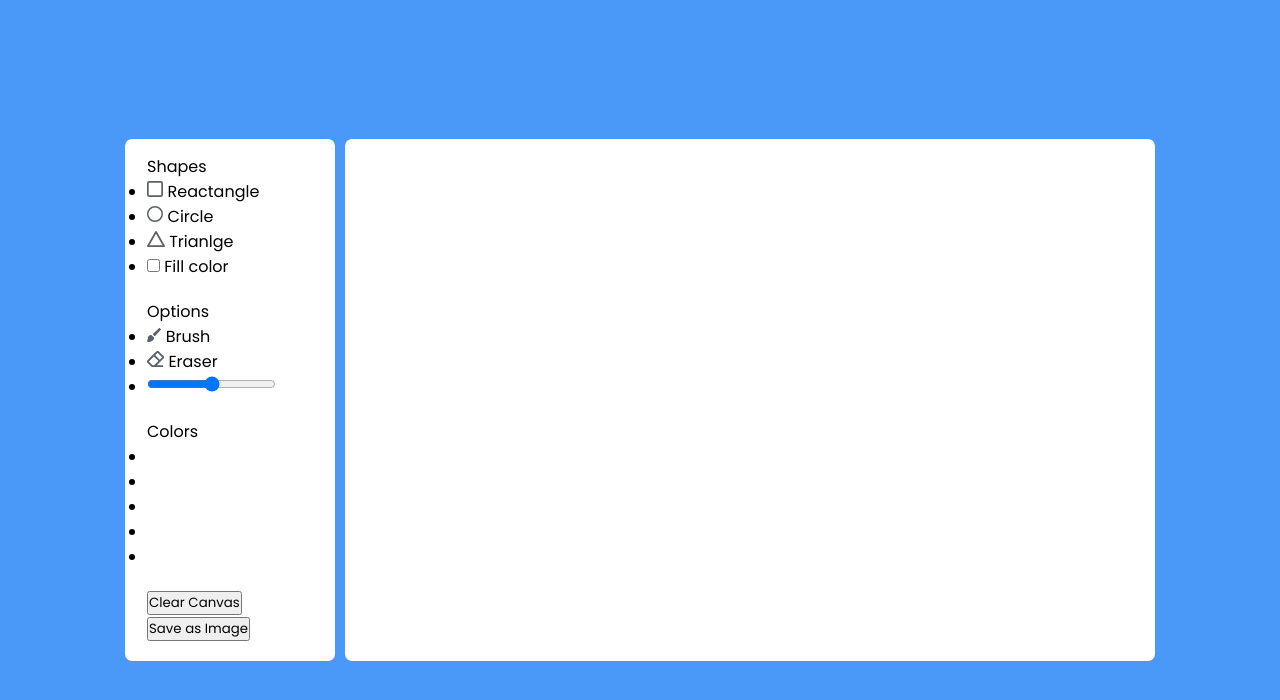
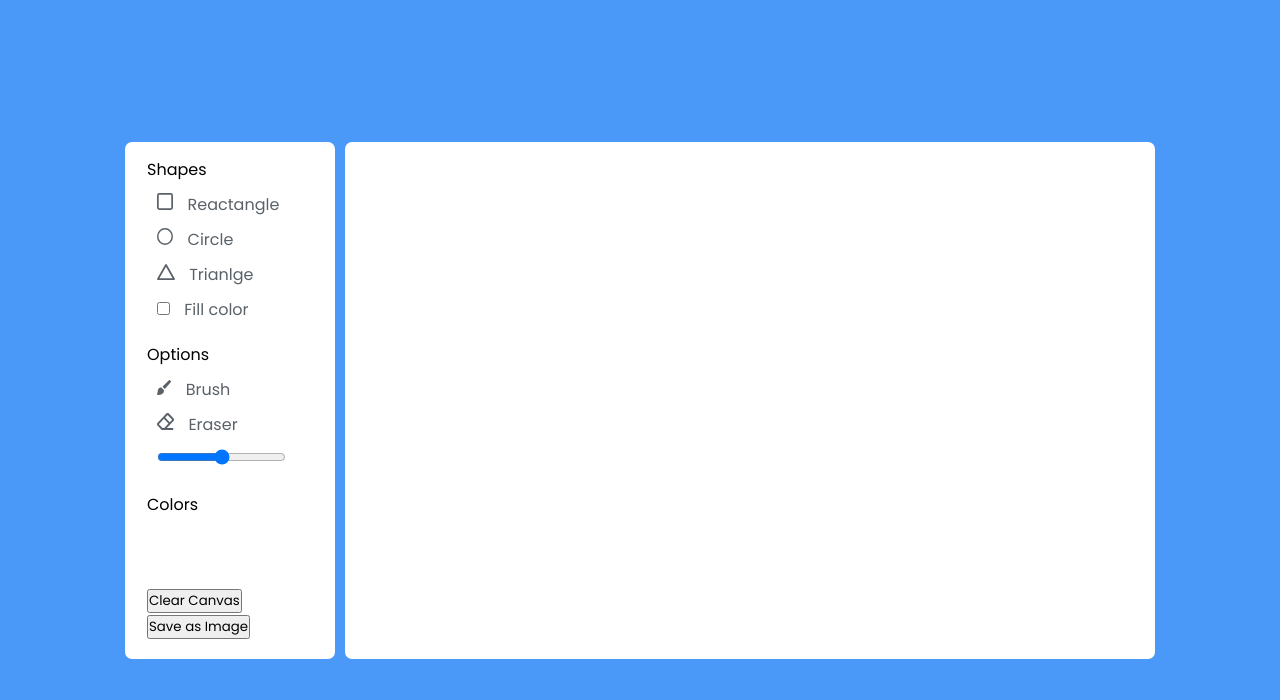
Before and after one commit to Shivam-310/Drawing-App, a plain HTML site: page Index.html in a window 1280 px wide. Drawn offline with Linux system fonts and the light colour scheme.

Commit message:
css setup

```diff
--- a/style.css
+++ b/style.css
@@ -30,6 +30,26 @@ section{
 .tools-board .row{
     margin-bottom: 20px;
 }
+.row .options{
+    list-style: none;
+    margin: 10px 0 0 5px;
+}
+.row .options .option{
+    display: flex;
+    cursor: pointer;
+    align-items: center;
+    margin-bottom: 10px;
+}
+.options :where(span, label){
+    color: #5a6168;
+    cursor: pointer;
+    padding-left: 10px;
+}
+.option #fill-color{
+    cursor: pointer;
+    height: 14px;
+    width: 14px;
+}
 .drawing-board{
     flex: 1;
 }
```
